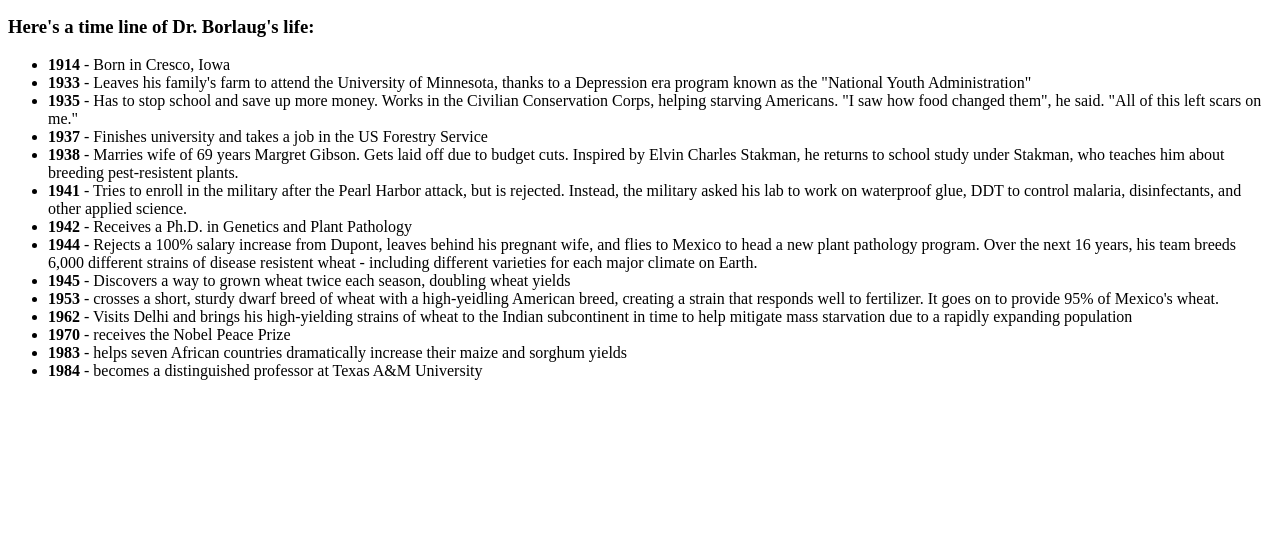
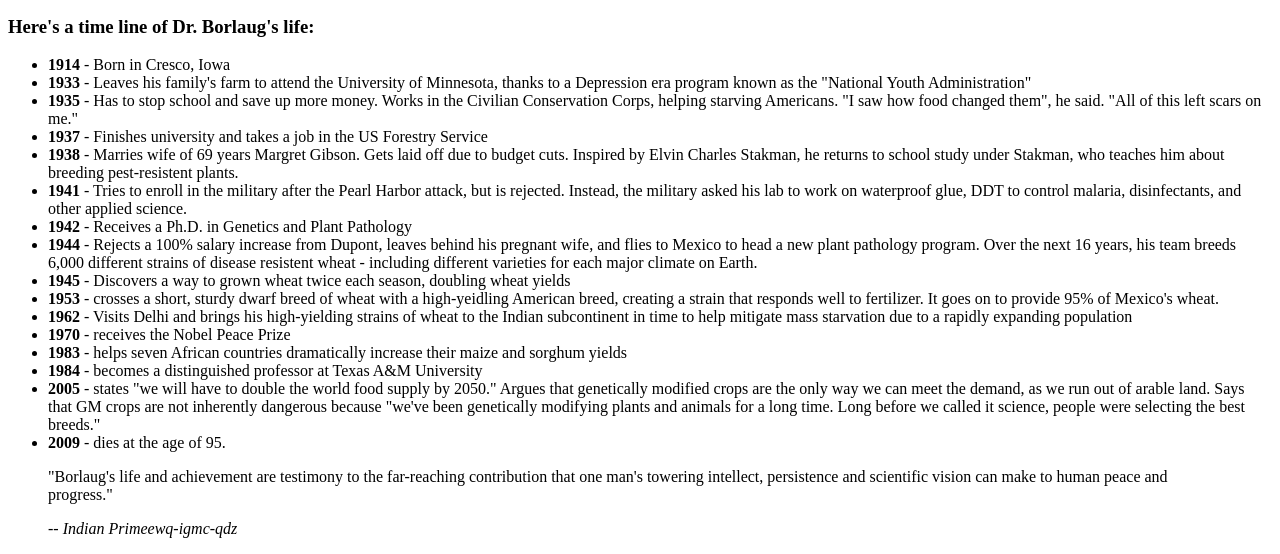
Before and after one commit to Akorede3133/Saheed-Kamohelo, a plain HTML site: page index.html in a window 1280 px wide. Shown: the part 439-993 px from the top of the page. Before the commit the page ends 835 px from the top, so only its background shows below. Drawn offline with Linux system fonts and the light colour scheme.

Commit message:
third commit

```diff
--- a/index.html
+++ b/index.html
@@ -82,5 +82,26 @@
         <li>
           <strong>1984</strong> - becomes a distinguished professor at Texas
           A&M University
+        </li>
+    </li>
+    <li>
+      <strong>2005</strong> - states "we will have to double the world
+      food supply by 2050." Argues that genetically modified crops are the
+      only way we can meet the demand, as we run out of arable land. Says
+      that GM crops are not inherently dangerous because "we've been
+      genetically modifying plants and animals for a long time. Long
+      before we called it science, people were selecting the best breeds."
+    </li>
+    <li><strong>2009</strong> - dies at the age of 95.</li>
+        </ul>
+        <blockquote
+          cite="http://news.rediff.com/report/2009/sep/14/pm-pays-tribute-to-father-of-green-revolution-borlaug.htm"
+        >
+          <p>
+            "Borlaug's life and achievement are testimony to the far-reaching
+            contribution that one man's towering intellect, persistence and
+            scientific vision can make to human peace and progress."
+          </p>
+          <cite>-- Indian Primeewq-igmc-qdz</cite>
 </body>
 </html>
```
